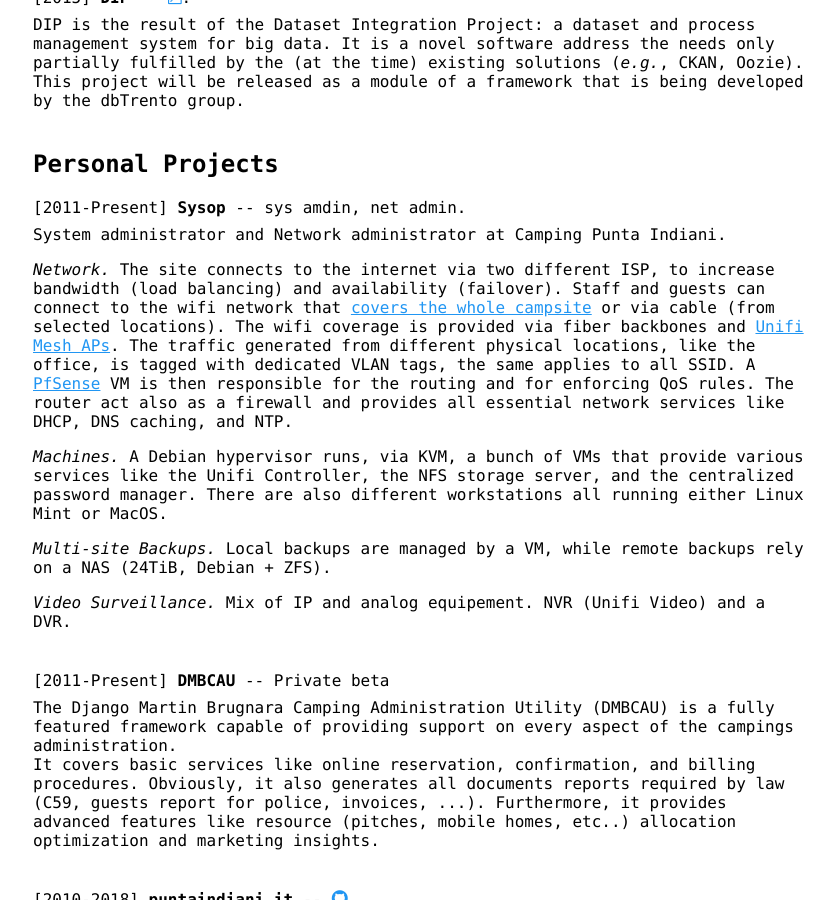
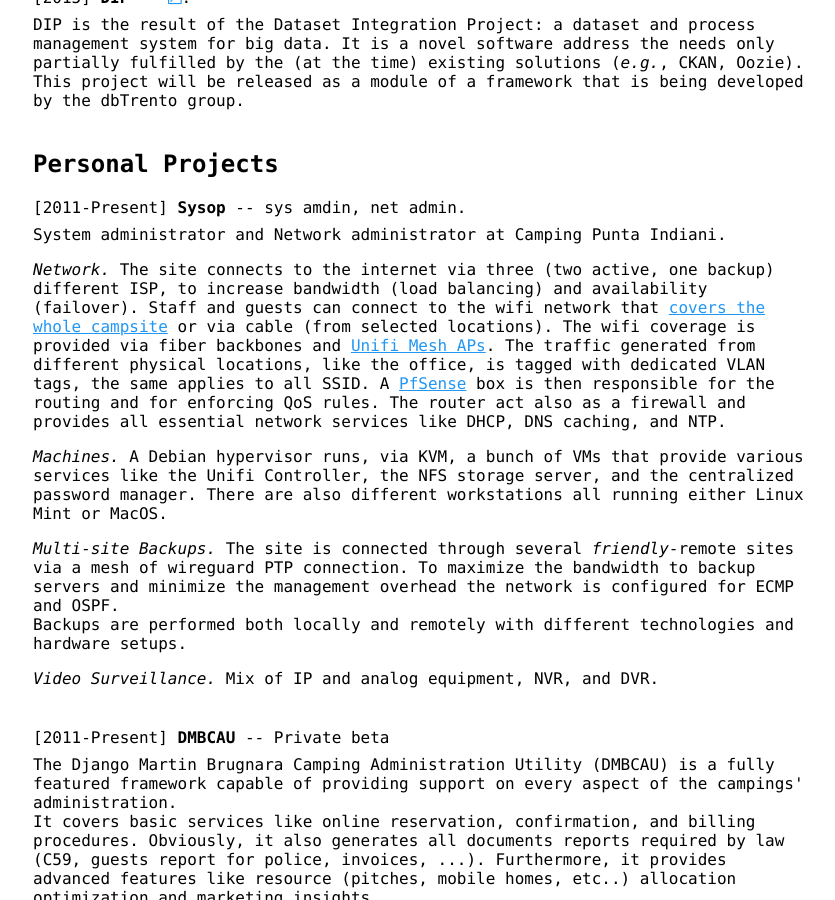
Before and after one commit to MartinBrugnara/martinbrugnara.github.io, a Jekyll site: the page built from projects.html, in a window 1280 px wide and 900 px high, scrolled down 1110 px. Shown: the whole window, without its empty margins (217-1052 px from the left). Built offline with Jekyll 4.4.1, drawn with Linux system fonts in a browser that asks for light colours; some web fonts are replaced.

```diff
--- a/_includes/navigation.html
+++ b/_includes/navigation.html
@@ -3,6 +3,6 @@
         <li><a href="/">Martin Brugnara</a></li>
         <li><a href="/projects.html">/projects</a></li>
         <li><a href="/research.html">/research</a></li>
-        <li><a href="/teaching/">/teaching</a></li>
+        <li><a href="/notes/">/notes</a></li>
     </ul>
 </nav>
--- a/_layouts/default.html
+++ b/_layouts/default.html
@@ -9,7 +9,7 @@
 
         <meta name="author" content="Martin Brugnara">
 
-        <meta name="keywords" content="Martin Brugnara, dbTrento, University of Trento, data science, data mining, databases, data profiling, data exploration, DMBCAU.">
+        <meta name="keywords" content="Martin Brugnara, databases, Oracle, Oracle Labs, Oracle Labs Zurich, dbTrento, University of Trento, data science, data mining, data profiling, data exploration, DMBCAU.">
         <meta name="robots" content="{{ page.robots | default: 'index,follow' }}">
 
         <link rel="icon" href="/assets/images/favicon.ico">
--- a/projects.html
+++ b/projects.html
@@ -17,11 +17,8 @@ title: Projects
     </section>
 
     <section id="clic">
-        <header>[2018] <strong>CLIC: What if?</strong> -- <i class="icon-github" aria-hidden="true"><span class="sr">GitHub</span></i> (GPL v3).</header>
-            <!--
-                Waiting for 'go' on source code public release.
-                <a href="https://github.com/MartinBrugnara/CLIC" target="_blank"><i class="icon-github" aria-hidden="true"><span class="sr">GitHub</span></i></a> (GPL v3).</header>
-            -->
+        <header>[2018] <strong>CLIC: What if?</strong> --
+            <a href="https://github.com/MartinBrugnara/CLIC" target="_blank"><i class="icon-github" aria-hidden="true"><span class="sr">GitHub</span></i></a> (GPL v3).</header>
         <p>"CLIC: What if?" is a framework for the simulation for calls for tenders under the Italian regulations.
             It has been developed in collaboration with the faculty of law at the Univesity of Trento,
             within the project "<a href="https://webmagazine.unitn.it/news/ateneo/6889/con-clic-pi-trasparenza-e-valorizzazione-della-qualit-negli-appalti-pubblici" target="_blank">CLIC</a>: Trasparenza e modernizzazione delle procedure di aggiudicazione degli appalti pubblici".</p>
@@ -86,11 +83,11 @@ title: Projects
         </p>
 
         <p>
-            <em>Network.</em> The site connects to the internet via two different ISP, to increase bandwidth (load balancing) and availability (failover).
+            <em>Network.</em> The site connects to the internet via three (two active, one backup) different ISP, to increase bandwidth (load balancing) and availability (failover).
             Staff and guests can connect to the wifi network that <a href="https://community.ubnt.com/t5/UniFi-Wireless/Request-for-advice-New-outdoor-installation-in-a-Campsite/m-p/1890169/highlight/true#M221835">covers the whole campsite</a> or via cable (from selected locations).
             The wifi coverage is provided via fiber backbones and <a href="https://unifi-mesh.ui.com/" target="_blank">Unifi Mesh APs</a>.
             The traffic generated from different physical locations, like the office, is tagged with dedicated VLAN tags, the same applies to all SSID.
-            A <a href="https://www.pfsense.org/">PfSense</a> VM is then responsible for the routing and for enforcing QoS rules.
+            A <a href="https://www.pfsense.org/">PfSense</a> box is then responsible for the routing and for enforcing QoS rules.
             The router act also as a firewall and provides all essential network services like DHCP, DNS caching, and NTP.
         </p>
 
@@ -99,11 +96,17 @@ title: Projects
         </p>
 
         <p>
-            <em>Multi-site Backups.</em> Local backups are managed by a VM, while remote backups rely on a NAS (24TiB, Debian + ZFS).
+            <em>Multi-site Backups.</em>
+            The site is connected through several <em>friendly</em>-remote
+            sites via a mesh of wireguard PTP connection.
+            To maximize the bandwidth to backup servers and minimize the management
+            overhead the network is configured for ECMP and OSPF.
+            <br>
+            Backups are performed both locally and remotely with different technologies and hardware setups.
         </p>
 
         <p>
-            <em>Video Surveillance.</em> Mix of IP and analog equipement. NVR (Unifi Video) and a DVR.
+            <em>Video Surveillance.</em> Mix of IP and analog equipment, NVR, and DVR.
         </p>
     </section>
 
@@ -112,7 +115,7 @@ title: Projects
         <p>
             The Django Martin Brugnara Camping Administration Utility (DMBCAU)
             is a fully featured framework capable of providing support on every aspect
-            of the campings administration.<br>
+            of the campings' administration.<br>
             It covers basic services like online reservation, confirmation, and billing procedures.
             Obviously, it also generates all documents reports required by law (C59, guests report for police, invoices, ...).
             Furthermore, it provides advanced features like resource (pitches, mobile homes, etc..) allocation optimization and marketing insights.
```
Also changed, not shown: archive.html (added, +16 -0 lines), index.html (+5 -4 lines), notes/index.html (added, +15 -0 lines), research.html (+9 -0 lines), Gemfile.lock.
